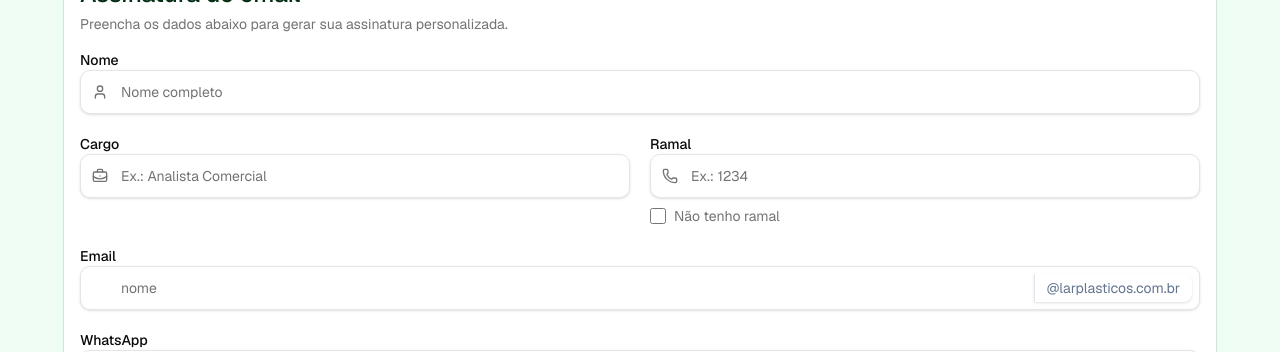
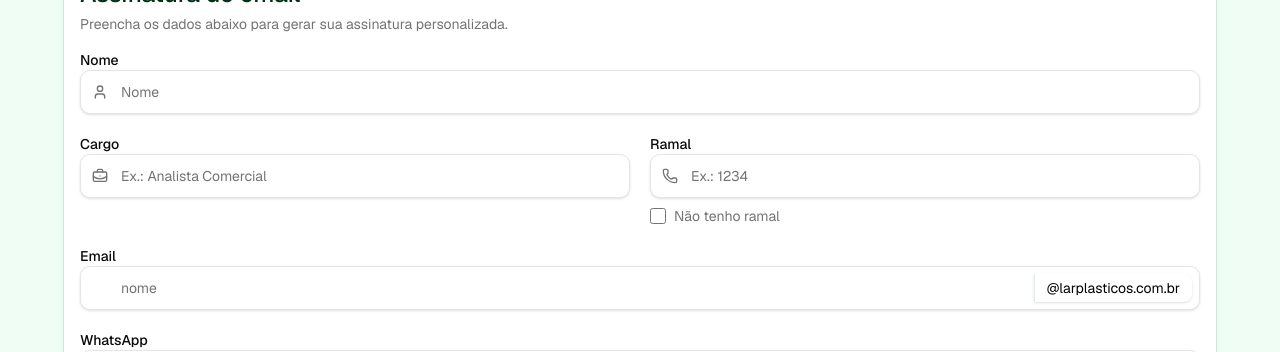
Before and after one commit to mariafernandalp/email-signature-generator, a Next.js app: page / in a window 1280 px wide. Shown: the part 130-482 px from the top of the page. Built offline with nearby package versions, Linux system fonts and the light colour scheme.

Commit message:
Update contact-form.tsx

```diff
--- a/components/contact-form.tsx
+++ b/components/contact-form.tsx
@@ -201,7 +201,8 @@ export function ContactForm() {
                   <FieldWithIcon icon={User}>
                     <Input
                       id="nome"
-                      placeholder="Nome completo"
+                      placeholder="Nome"
+                      maxLength={20}
                       className="pl-10"
                       {...register("nome")}
                       onBlur={(e) => {
@@ -293,7 +294,7 @@ export function ContactForm() {
                       />
                       <span
                         aria-hidden="true"
-                        className="pointer-events-none absolute right-2 top-1/2 -translate-y-1/2 whitespace-nowrap text-sm text-slate-500 bg-white border-l border-slate-200 px-3 py-1 rounded-r-md shadow-sm"
+                        className="pointer-events-none absolute right-2 top-1/2 -translate-y-1/2 whitespace-nowrap text-sm text-black bg-white border-l border-slate-200 px-3 py-1 rounded-r-md shadow-sm"
                       >
                         @larplasticos.com.br
                       </span>
```
